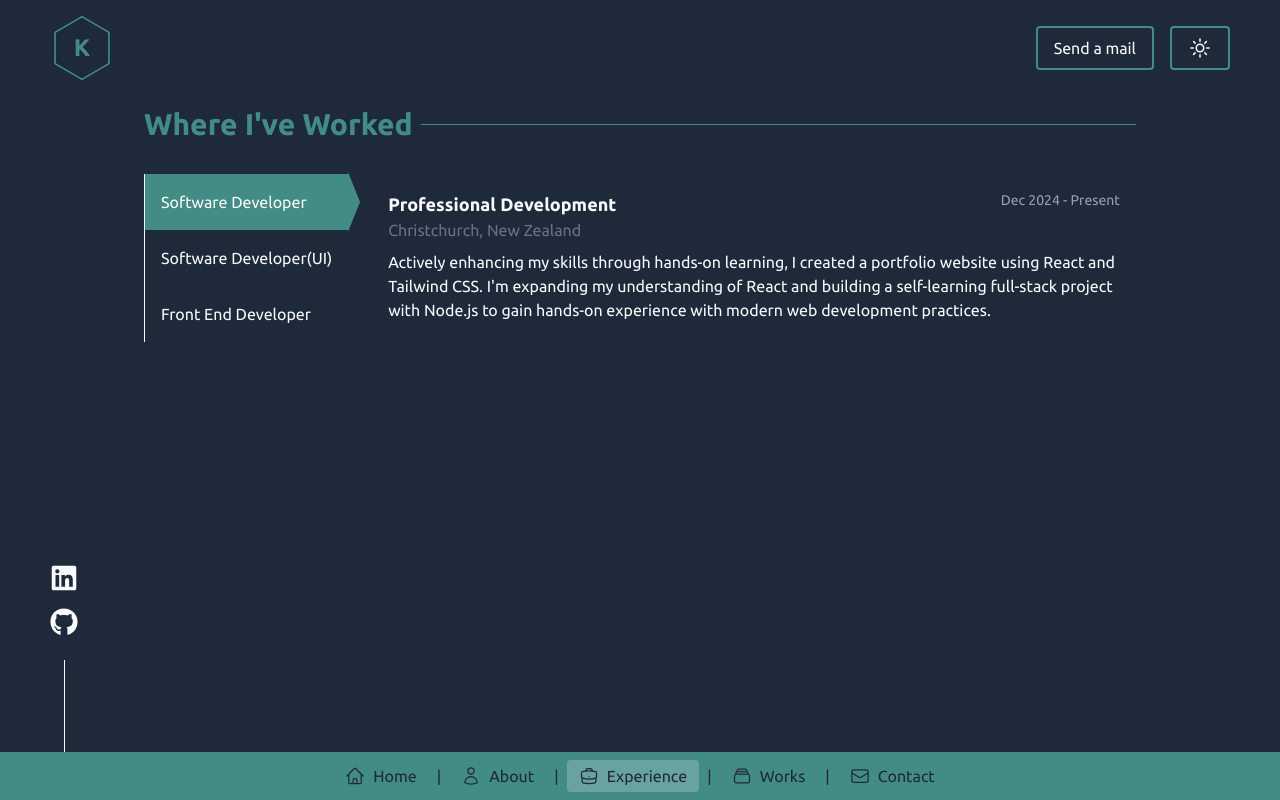
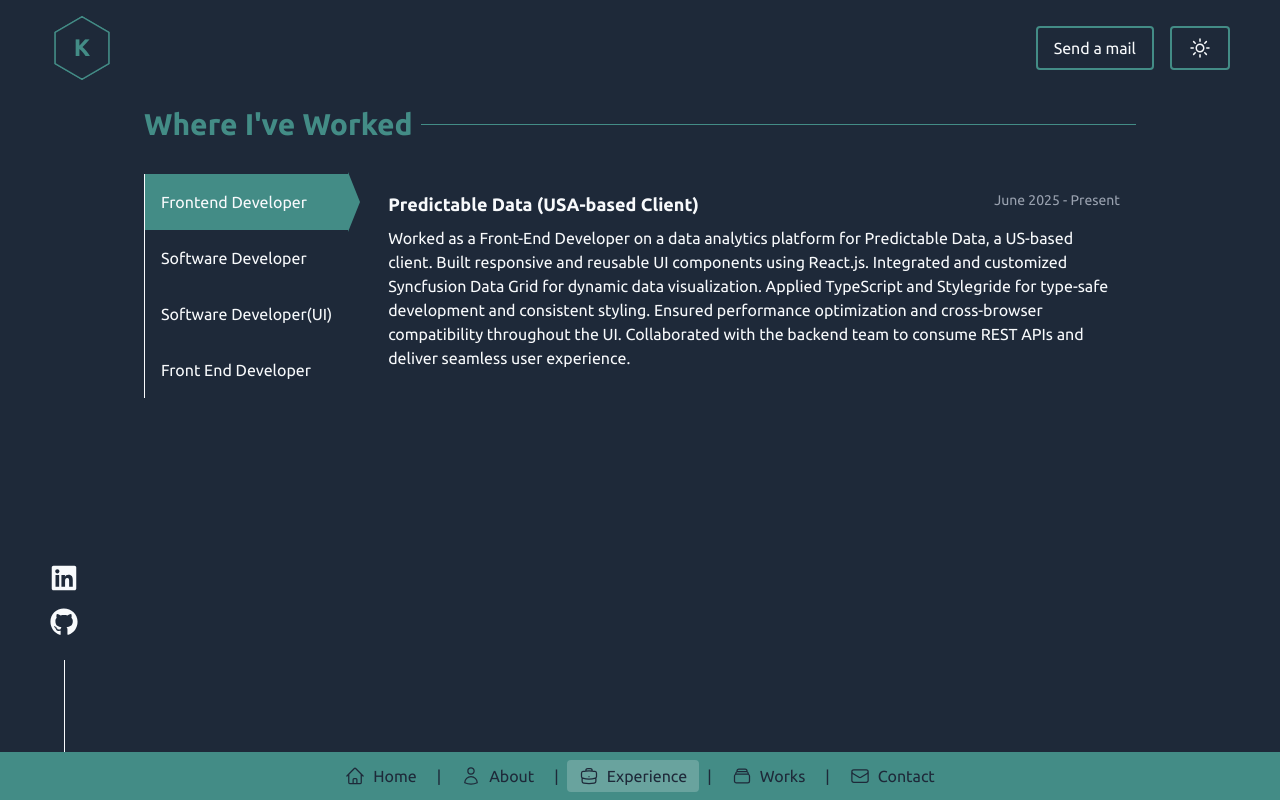
Before and after one commit to KinjalHirapara/portfolio, a React (Vite) app: page /experience in a window 1280 px wide. Built offline with nearby package versions, Linux system fonts and the light colour scheme.

Commit message:
Added recent experience.

```diff
--- a/src/components/Experience.tsx
+++ b/src/components/Experience.tsx
@@ -69,9 +69,15 @@
                 </div>
               </div>
 
-              <p className="mt-2">
-                {experiences[selectedExperience].responsibilities}
-              </p>
+              <div className="mt-2">
+                {experiences[selectedExperience].responsibilities.map(
+                  (item, index) => (
+                    <p key={index} className="mb-2">
+                      {item}
+                    </p>
+                  )
+                )}
+              </div>
             </motion.div>
           </AnimatePresence>
         </div>
--- a/src/constants/index.tsx
+++ b/src/constants/index.tsx
@@ -106,6 +106,14 @@
 
 export const experiences = [
   {
+    title: "Frontend Developer",
+    company: "Predictable Data (USA-based Client)",
+    duration: "June 2025 - Present",
+    responsibilities: [
+      "Worked as a Front-End Developer on a data analytics platform for Predictable Data, a US-based client. Built responsive and reusable UI components using React.js. Integrated and customized Syncfusion Data Grid for dynamic data visualization. Applied TypeScript and Stylegride for type-safe development and consistent styling. Ensured performance optimization and cross-browser compatibility throughout the UI. Collaborated with the backend team to consume REST APIs and deliver seamless user experience.",
+    ],
+  },
+  {
     title: "Software Developer",
     company: "Professional Development",
     city: "Christchurch, New Zealand",
```
